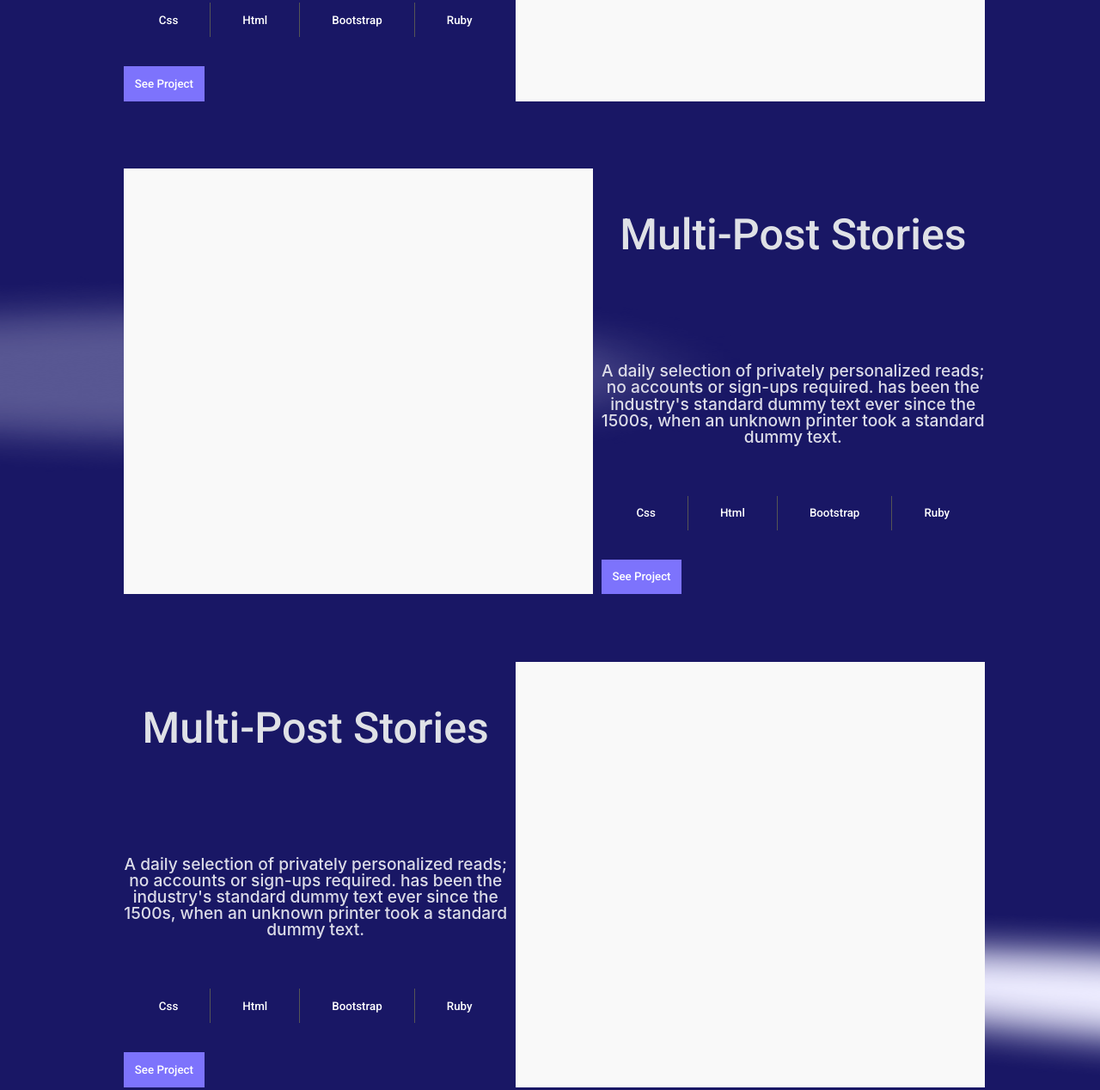
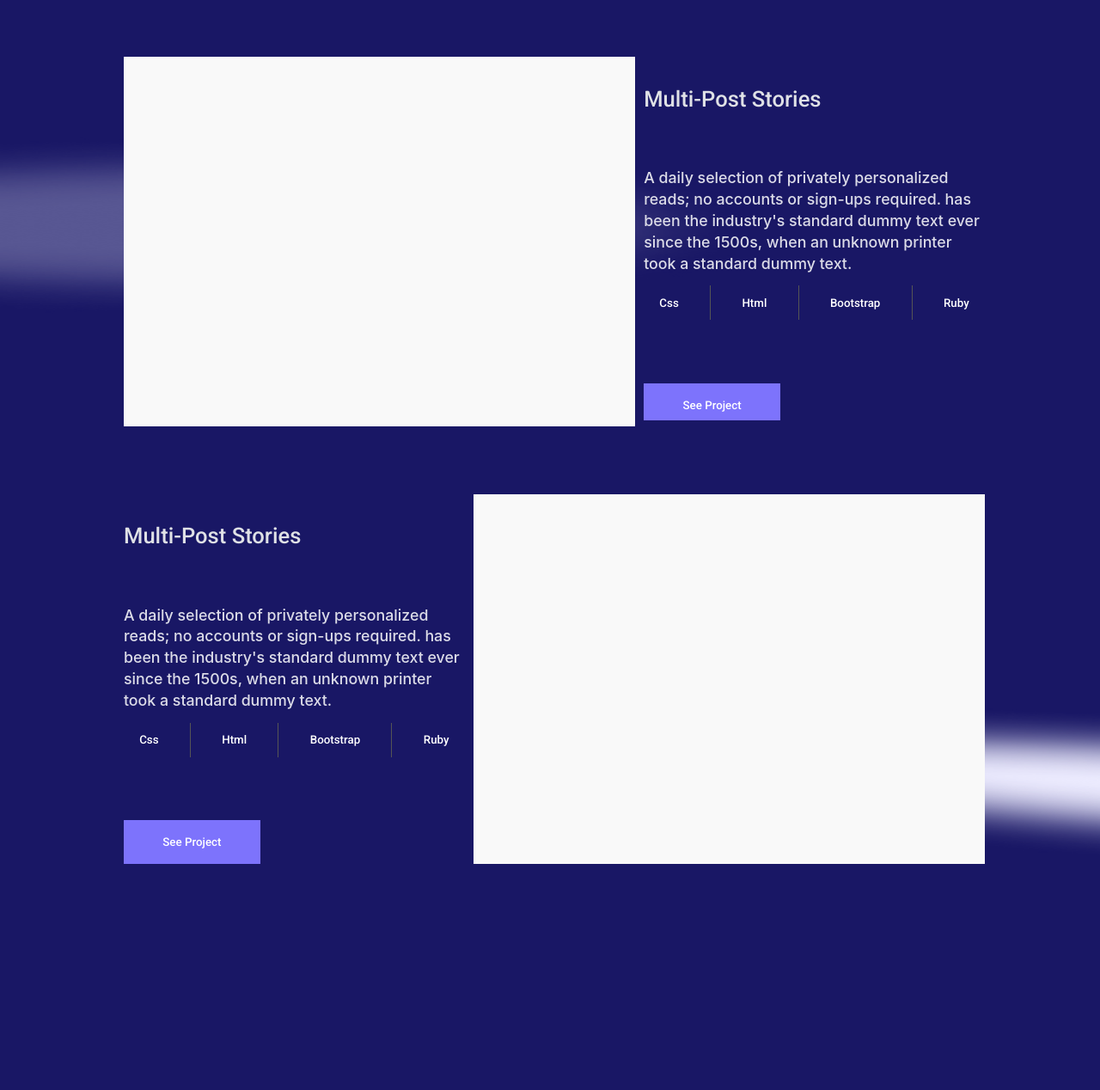
Before and after one commit to eroiyo/My-Portafolio, a plain HTML site: page index.html in a window 1280 px wide. Shown: the part 2477-3745 px from the top of the page at 86% size. Drawn offline with Linux system fonts and the light colour scheme.

Commit message:
Rectangular box

```diff
--- a/index.html
+++ b/index.html
@@ -94,21 +94,17 @@
       <li>
         <div class="project-card">
           <div class="part-a">
-            <div class="grid-item"><img class="placeholder" src="assest/placeholder.png " alt="img"></div>
+            <img class="placeholder" src="assest/placeholder.png " alt="img">
           </div>
            <div class="part-b">
-            <div class="grid-item">
               <h2 class="project-title">Multi-Post Stories</h2>
-            </div>
-            <div class="grid-item">
+
               <p class="project-info">A daily selection of privately personalized reads; no accounts or sign-ups
                 required.
                 has
                 been the
                 industry's standard dummy text ever since the 1500s, when an unknown printer took a standard dummy text.
               </p>
-            </div>
-            <div class="grid-item">
               <div class="tags">
                 <span>Css</span>
                 <img class="rectangle" src="assest/Rectangle.png" alt="Rectangle">
@@ -118,30 +114,24 @@
                 <img class="rectangle" src="assest/Rectangle.png" alt="Rectangle">
                 <span>Ruby</span>
               </div>
-            </div>
-            <div class="grid-item"><button class="button" type="button"><span>See Project</span></button></div>
+            <button class="button" type="button"><span>See Project</span></button>
           </div>
         </div>
       </li>
       <li>
       <div class="project-card2">
-          <div class="part-b">
-            <div class="grid-item"><img class="placeholder" src="assest/placeholder.png " alt="img"></div>
+         <div class="part-a">
+          <img class="placeholder" src="assest/placeholder.png " alt="img">
         </div>
-          <div class="part-a">
-            <div class="grid-item">
+        <div class="first"><div class="part-b">
             <h2 class="project-title">Multi-Post Stories</h2>
-            </div>
 
-            <div class="grid-item">
             <p class="project-info">A daily selection of privately personalized reads; no accounts or sign-ups
               required.
               has
               been the
               industry's standard dummy text ever since the 1500s, when an unknown printer took a standard dummy text.
             </p>
-            </div>
-            <div class="grid-item">
             <div class="tags">
               <span>Css</span>
               <img class="rectangle" src="assest/Rectangle.png" alt="Rectangle">
@@ -151,29 +141,51 @@
               <img class="rectangle" src="assest/Rectangle.png" alt="Rectangle">
               <span>Ruby</span>
             </div>
-            </div>
-            <div class="grid-item"><button class="button" type="button"><span>See Project</span></button></div>
-          </div>
+          <button class="button" type="button"><span>See Project</span></button>
+        </div></div>
       </div>
     </li>
     <li>
       <div class="project-card">
-          <div class="part-a">
-            <div class="grid-item"><img class="placeholder" src="assest/placeholder.png " alt="img"></div>
-          </div>
-          <div class="part-b">
-            <div class="grid-item">
+        <div class="first"><div class="part-a">
+          <img class="placeholder" src="assest/placeholder.png " alt="img">
+        </div></div>
+        <div class="first"><div class="part-b">
             <h2 class="project-title">Multi-Post Stories</h2>
-            </div>
-            <div class="grid-item">
+
             <p class="project-info">A daily selection of privately personalized reads; no accounts or sign-ups
               required.
               has
               been the
               industry's standard dummy text ever since the 1500s, when an unknown printer took a standard dummy text.
             </p>
+            <div class="tags">
+              <span>Css</span>
+              <img class="rectangle" src="assest/Rectangle.png" alt="Rectangle">
+              <span>Html</span>
+              <img class="rectangle" src="assest/Rectangle.png" alt="Rectangle">
+              <span>Bootstrap</span>
+              <img class="rectangle" src="assest/Rectangle.png" alt="Rectangle">
+              <span>Ruby</span>
+            </div></div>
+          <button class="button" type="button"><span>See Project</span></button>
         </div>
-            <div class="grid-item">
+      </div>
+    </li>
+    <li>
+      <div class="project-card2">
+         <div class="part-a">
+          <img class="placeholder" src="assest/placeholder.png " alt="img">
+        </div>
+        <div class="first"><div class="part-b">
+            <h2 class="project-title">Multi-Post Stories</h2>
+
+            <p class="project-info">A daily selection of privately personalized reads; no accounts or sign-ups
+              required.
+              has
+              been the
+              industry's standard dummy text ever since the 1500s, when an unknown printer took a standard dummy text.
+            </p>
             <div class="tags">
               <span>Css</span>
               <img class="rectangle" src="assest/Rectangle.png" alt="Rectangle">
@@ -183,45 +195,12 @@
               <img class="rectangle" src="assest/Rectangle.png" alt="Rectangle">
               <span>Ruby</span>
             </div>
-            </div>
-            <div class="grid-item"><button class="button" type="button"><span>See Project</span></button></div>
-          </div>
-        </div>
-      </li>
-      <li>
-        <div class="project-card2">
-          <div class="part-b">
-            <div class="grid-item"><img class="placeholder" src="assest/placeholder.png " alt="img"></div>
-          </div>
-          <div class="part-a">
-            <div class="grid-item">
-              <h2 class="project-title">Multi-Post Stories</h2>
-            </div>
-
-            <div class="grid-item">
-              <p class="project-info">A daily selection of privately personalized reads; no accounts or sign-ups
-                required.
-                has
-                been the
-                industry's standard dummy text ever since the 1500s, when an unknown printer took a standard dummy text.
-              </p>
-            </div>
-            <div class="grid-item">
-              <div class="tags">
-                <span>Css</span>
-                <img class="rectangle" src="assest/Rectangle.png" alt="Rectangle">
-                <span>Html</span>
-                <img class="rectangle" src="assest/Rectangle.png" alt="Rectangle">
-                <span>Bootstrap</span>
-                <img class="rectangle" src="assest/Rectangle.png" alt="Rectangle">
-                <span>Ruby</span>
-              </div>
-            </div>
-            <div class="grid-item"><button class="button" type="button"><span>See Project</span></button></div>
-          </div>
+          <button class="button" type="button"><span>See Project</span></button>
+        </div></div>
       </div>
     </li>
     </ul>
+
   </section>
   <section class="contact">
     <h1 class="contact-title">Contact us</h1>
--- a/style.css
+++ b/style.css
@@ -117,7 +117,8 @@ h2 {
 }
 
 .project-title {
-  margin-top: 6.875vh;
+  margin-top: 25px;
+  height: 10%;
   margin-left: auto;
   margin-right: auto;
 }
@@ -131,7 +132,6 @@ p {
   line-height: 7.799442896935933vw;
   color: #c8c8d4;
   flex: none;
-  order: 0;
   flex-grow: 0;
   margin: 6.685236768802228vw;
   margin-bottom: 1.564945226917058vh;
@@ -247,7 +247,6 @@ li a {
 
 .work-title3 {
   display: none;
-  display: flex;
   justify-self: flex-start;
   font-style: normal;
   color: #9490ff;
@@ -287,9 +286,9 @@ li a {
 }
 
 .part-b {
-  width: 100%;
-  height: 100%;
-  display: grid;
+  display: flex;
+  flex-direction: column;
+  order:3;
 }
 
 .part-a {
@@ -301,9 +300,9 @@ li a {
 .tags {
   display: flex;
   flex-direction: row;
+  margin-right: 5%;
   margin-top: 46px;
-  margin-left: 5%;
-  margin-right: 5%;
+  width: 100%;
 }
 
 span {
@@ -321,10 +320,13 @@ button {
   color: black;
   transition-duration: 0.4s;
   border: none;
+  text-align: center;
+  padding: 2vw;
   margin-top: 34px;
   margin-bottom: 40px;
-  padding: 5vw;
-  text-align: center;
+  width: 30vw;
+  height: 15vw;
+  font-size: 12px;
 }
 
 button:hover {
@@ -365,7 +367,6 @@ button:hover {
   line-height: 6vw;
   color: #dcdce8;
   flex: none;
-  order: 1;
   flex-grow: 0;
   margin-right: auto;
   margin-left: auto;
@@ -445,7 +446,6 @@ footer {
     width: 70vw;
     font-size: 3.910068426197458vw;
   }
-
   p {
     width: 31.041666666666668vw;
     font-size: 1.3888888888888888vw;
@@ -528,7 +528,6 @@ footer {
   }
 
   .placeholder {
-    max-width: 648px;
     width: 100%;
     height: 100%;
   }
@@ -538,40 +537,54 @@ footer {
     width: 80%;
     margin-top: 6.111111111111111vw;
   }
+  .first{
+    order:1;
+  }
+
+  .part-a{
+    order: 2;
+  }
 
   .project-card {
-    grid-template-columns: 55% 45%;
+    grid-template-columns: 60% 40%;
   }
 
   .project-card2 {
-    grid-template-columns: 45% 55%;
-  }
-
-  .part-a {
-    grid-row: 1;
-  }
-
-  .part-b {
-    grid-row: 0;
+    grid-template-columns: 40% 60%;
   }
 
   .project-title {
+    margin-top: 2.323420074349442vw;
+    text-align: start;
     width: 100%;
+    font-size: 2vw;
+    margin-right: none;
+    margin-left: none;
+    line-height: 3vw;
+    height:10%;
   }
 
   .project-info {
+    text-align: start;
     width: 100%;
+    margin-top:10%;
     font-family: "Inter", monospace;
     font-style: normal;
-    font-size: 1.5vw;
-    line-height: 1.5vw;
+    font-size: 1.3888888888888888vw;
+    line-height:  1.9444444444444444vw;
     color: #dcdce8;
     flex: none;
-    order: 1;
     flex-grow: 0;
+    height: 40%;
+
+  }
+  .tags {
+    display: flex;
+    flex-direction: row;
+    margin-top: 0px;
+    margin-left: auto;
     margin-right: auto;
-    margin-left: auto;
-    height: 100%;
+    margin-bottom: 10%;
   }
   button {
     display: flex;
@@ -579,9 +592,11 @@ footer {
     color: black;
     transition-duration: 0.4s;
     border: none;
-    padding: 1vw;
+    padding: 1.3888888888888888vw;
     text-align: center;
-    margin-bottom: 0%;
+    margin-bottom: 0px;
+    height: 10%;
+    width: 40%;
   }
 
   span {
```
Lines whose indentation alone changed are shown as unchanged.
